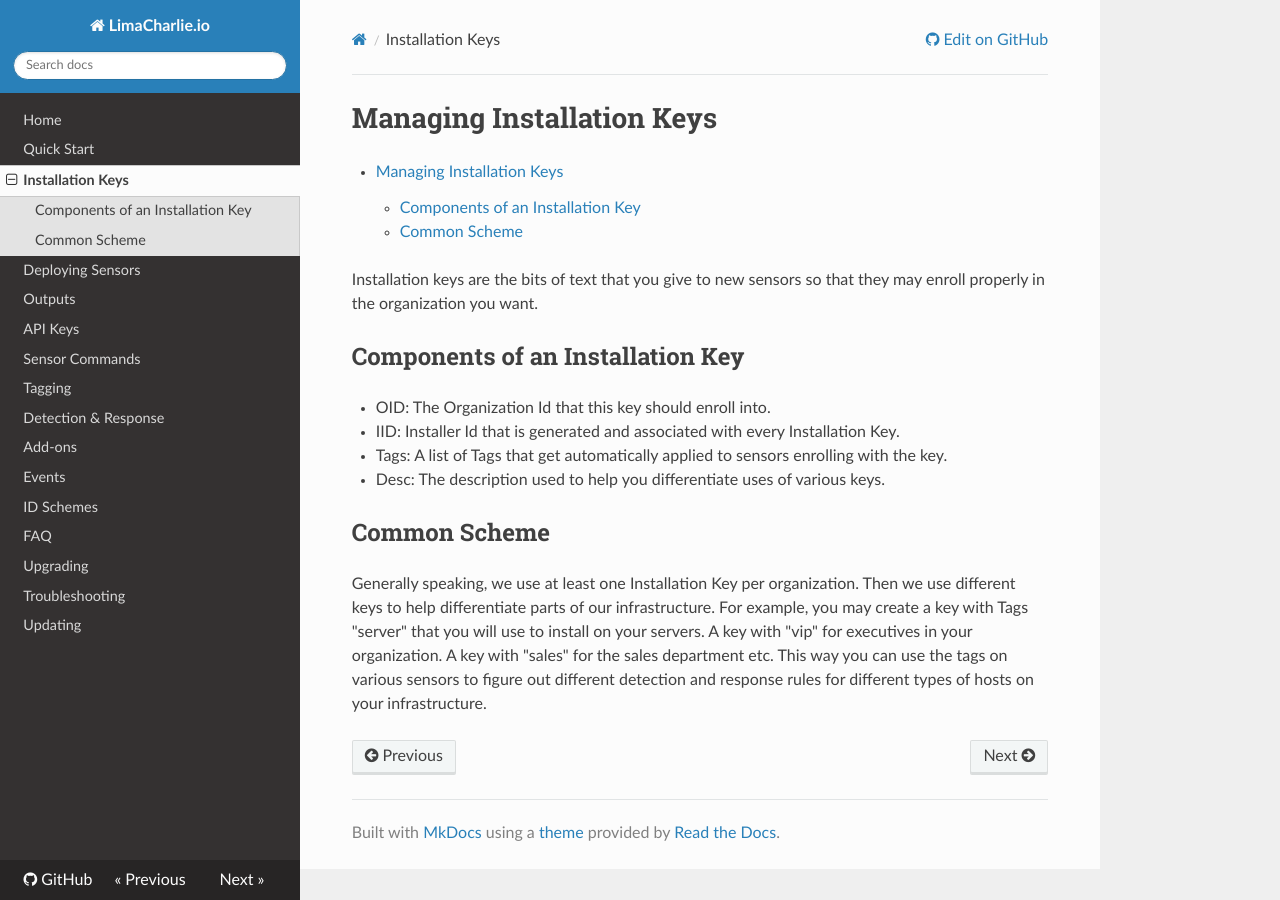
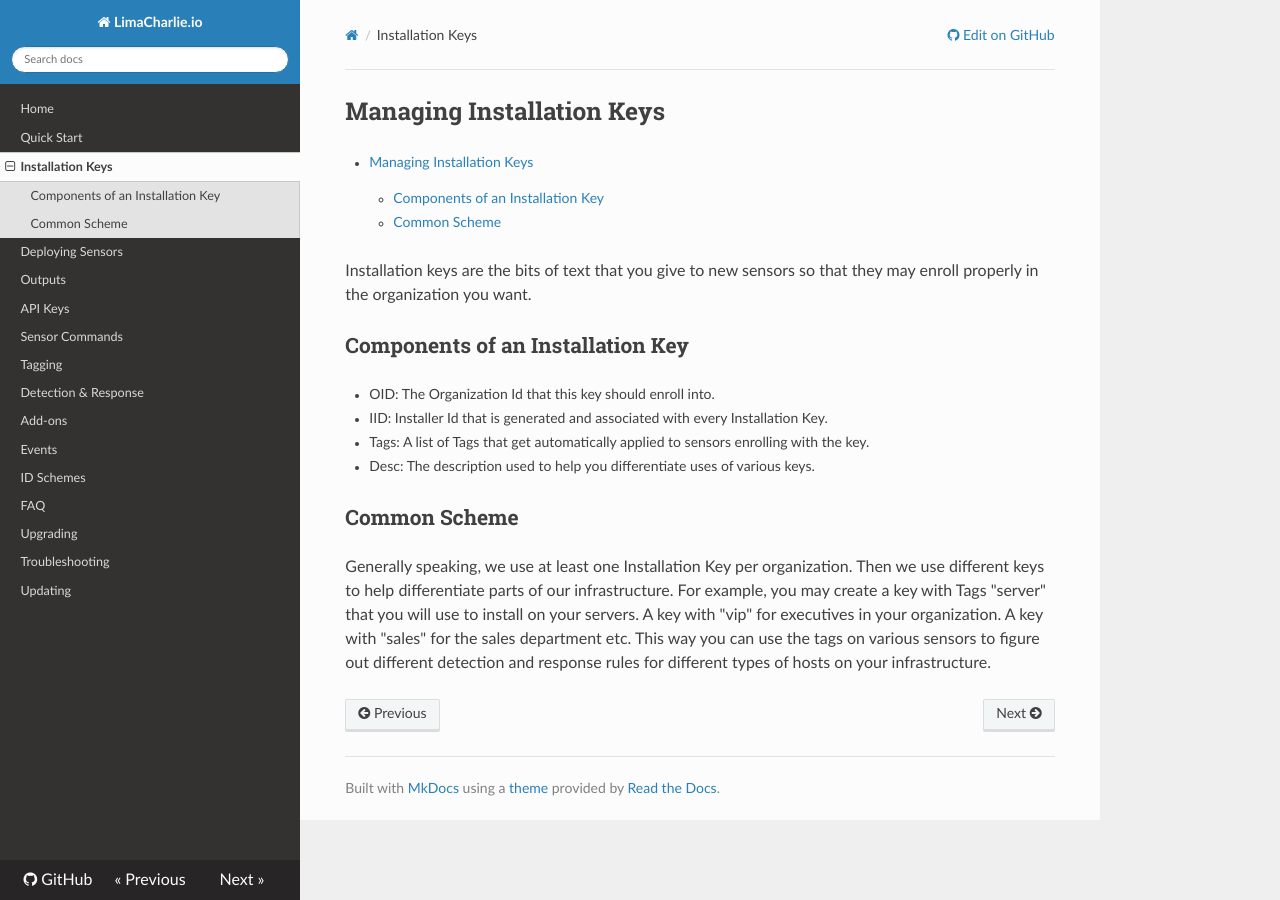
Before and after one commit to refractionPOINT/lce_doc, an MkDocs documentation site: the page built from docs/manage_keys.md, in a window 1280 px wide. Built offline with MkDocs 1.6.1, drawn with Linux system fonts in a browser that asks for light colours; nearby versions of some CDN libraries; old or Windows-style settings are respelled for this version of MkDocs.

Commit message:
Small fix to css.

```diff
--- a/docs/extra.css
+++ b/docs/extra.css
@@ -1,3 +1,3 @@
 html {
-  font-size: 14;
+  font-size: 14px;
 }
```
